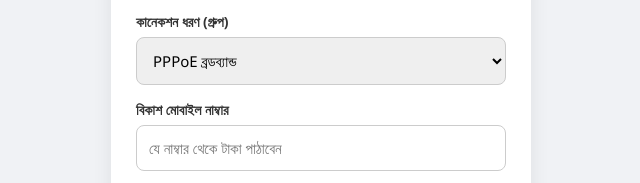
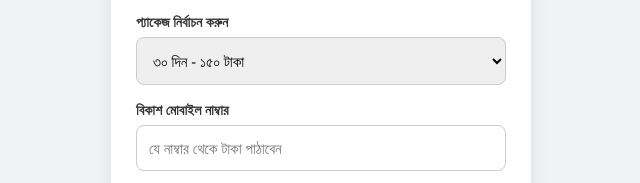
Before and after one commit to fozlerabbiofficialgmcservice-cyber/faznetwork, a website: page index.html in a window 1280 px wide. Shown: the part 310-493 px from the top of the page, 319-959 px from the left. Drawn offline with Linux system fonts and the light colour scheme.

Commit message:
Update index.html

```diff
--- a/index.html
+++ b/index.html
@@ -40,10 +40,17 @@
         </div>
 
         <div class="form-group">
-            <label for="group">কানেকশন ধরণ (গ্রুপ)</label>
-            <select id="group">
-                <option value="pppoe">PPPoE ব্রডব্যান্ড</option>
-                <option value="hotspot">হটস্পট (Wi-Fi)</option>
+            <label for="profile">প্যাকেজ নির্বাচন করুন</label>
+            <select id="profile">
+                <option value="Profile - 1Hour">১ ঘন্টা - ১০ টাকা</option>
+                <option value="Profile - 12Hour">১২ ঘন্টা - ১৫ টাকা</option>
+                <option value="Profile - 1Day">১ দিন - ২০ টাকা</option>
+                <option value="Profile - 3Day">৩ দিন - ৪০ টাকা</option>
+                <option value="Profile - 7Day">৭ দিন - ৬০ টাকা</option>
+                <option value="Profile - 15Day">১৫ দিন - ৯০ টাকা</option>
+                <option value="Profile - 30Day" selected>৩০ দিন - ১৫০ টাকা</option>
+                <option value="Profile - 100GB">১০০ জিবি - ২০০ টাকা</option>
+                <option value="Profile - 300GB">৩০০ জিবি - ৩৫০ টাকা</option>
             </select>
         </div>
 
@@ -73,7 +80,7 @@
 
         const payload = {
             username: document.getElementById('username').value.trim(),
-            group: document.getElementById('group').value,
+            profile: document.getElementById('profile').value,
             phone: document.getElementById('phone').value.trim()
         };
 
```
